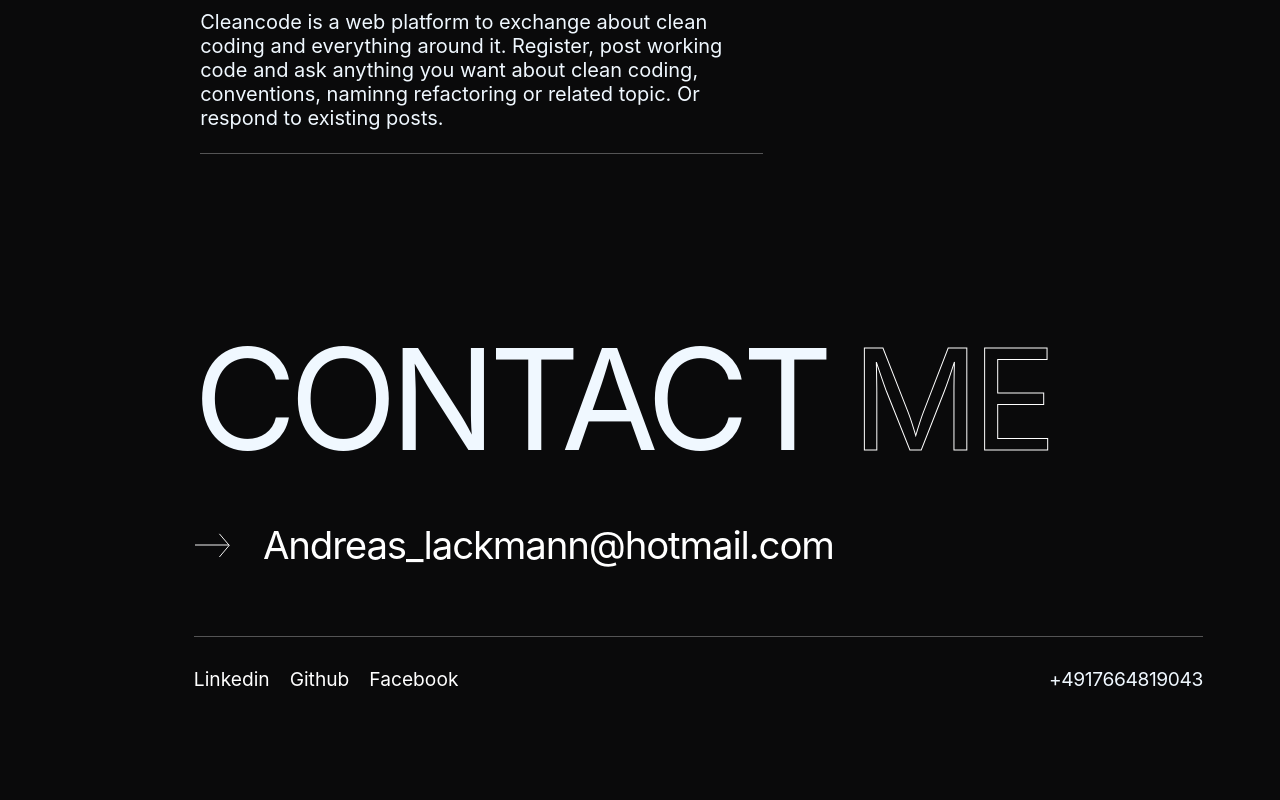
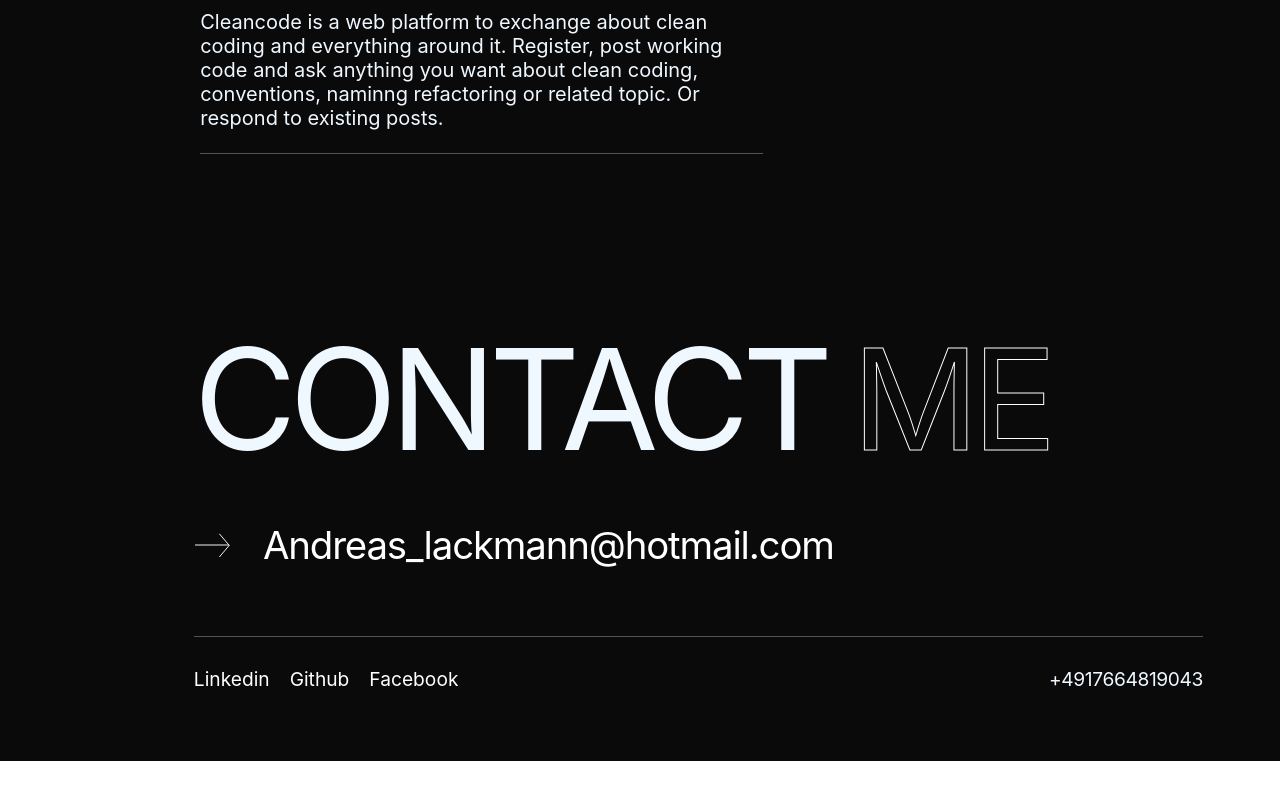
Before and after one commit to jokk3r/Portfolio_AL, a React (Create React App) app: page / in a window 1280 px wide. Shown: the part 6608-7408 px from the top of the page. After the commit the page ends 7369 px from the top, so only its background shows below. Built offline with nearby package versions, Linux system fonts and the light colour scheme; the HTML template or start-up script is replaced by a standard one.

Commit message:
change contact height

```diff
--- a/src/components/Contact/Contact.module.scss
+++ b/src/components/Contact/Contact.module.scss
@@ -64,7 +64,7 @@
     margin: 0 6vw;
 
     width: 83vw;
-    min-height: 65vh;
+    min-height: 45vh;
   }
   .contact__main {
     width: 95%;
```
